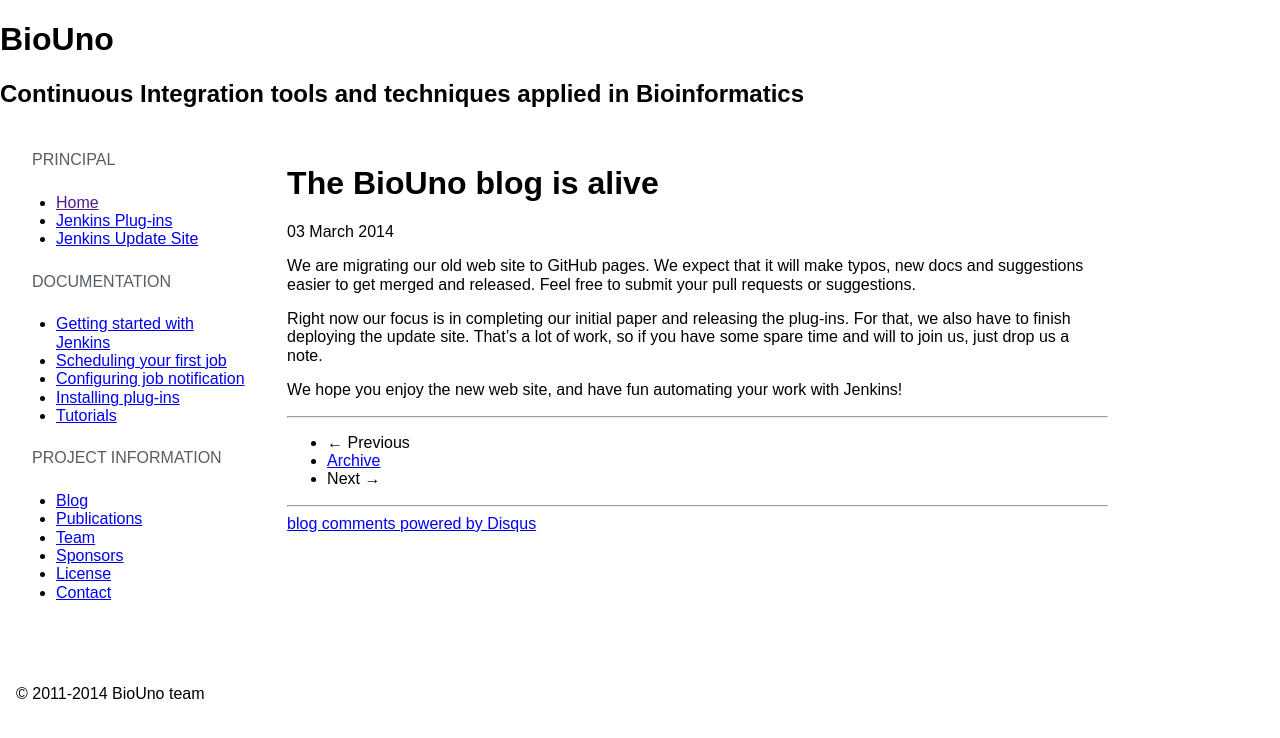
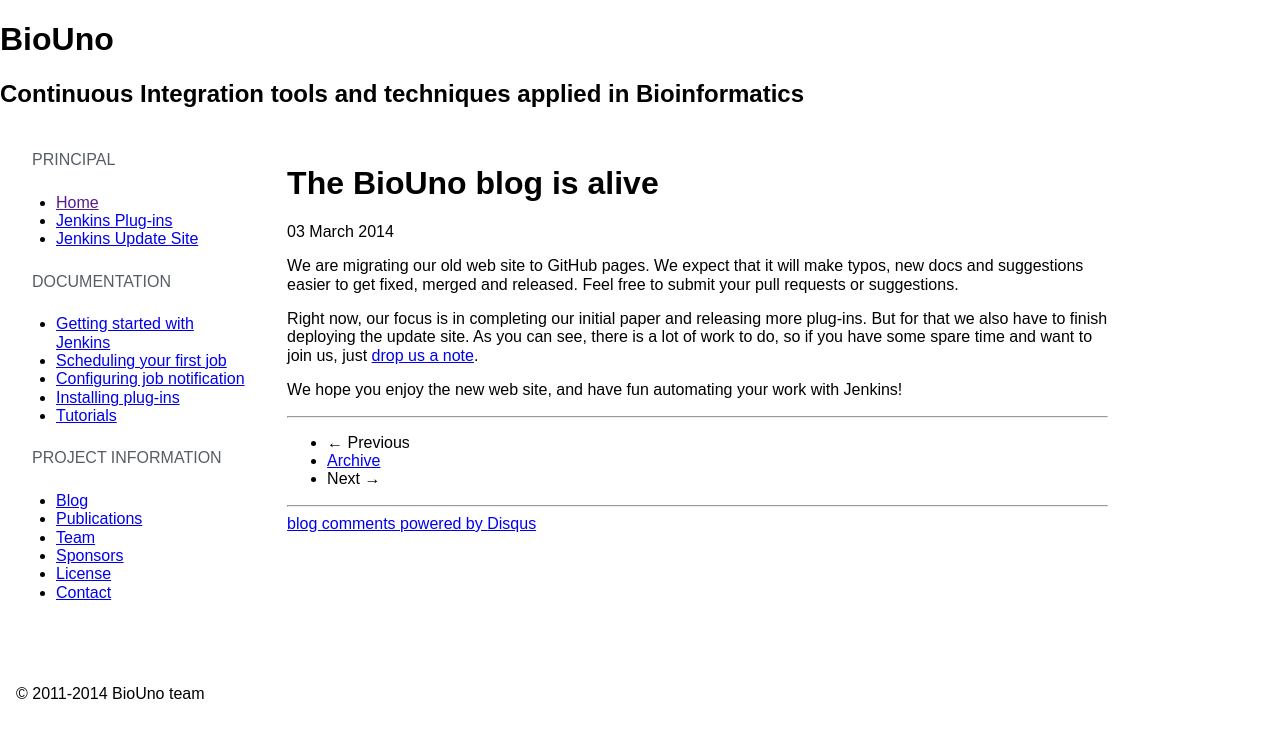
Before and after one commit to biouno/biouno.github.io, a Jekyll site: the page built from _posts/2014-03-03-the-biouno-blog-is-alive.md, in a window 1280 px wide. Shown: the top 738 px of the page. Built offline with Jekyll 4.4.1, drawn with Linux system fonts in a browser that asks for light colours; nearby versions of some CDN libraries; some web fonts are replaced; library files that are not in the unit come from our copies; comment, search, counter and statistics services are not loaded.

Commit message:
Rewrite it

```diff
--- a/_posts/2014-03-03-the-biouno-blog-is-alive.md
+++ b/_posts/2014-03-03-the-biouno-blog-is-alive.md
@@ -8,11 +8,11 @@
 {% include JB/setup %}
 
 We are migrating our old web site to GitHub pages. We expect that it will make typos, new docs
-and suggestions easier to get merged and released. Feel free to submit your pull requests
+and suggestions easier to get fixed, merged and released. Feel free to submit your pull requests
 or suggestions.
 
-Right now our focus is in completing our initial paper and releasing the plug-ins. For that, we
-also have to finish deploying the update site. That's a lot of work, so if you have some spare
-time and will to join us, just drop us a note.
+Right now, our focus is in completing our initial paper and releasing more plug-ins. But for that
+we also have to finish deploying the update site. As you can see, there is a lot of work to do,
+so if you have some spare time and want to join us, just [drop us a note]({{ site.baseurl }}contact.html).
 
 We hope you enjoy the new web site, and have fun automating your work with Jenkins!
```
